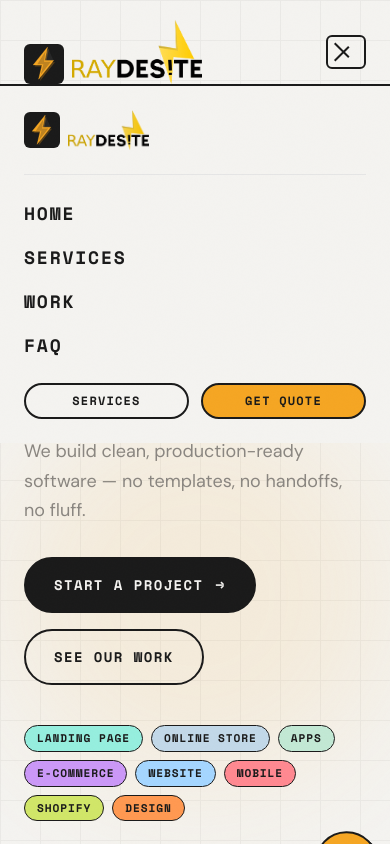
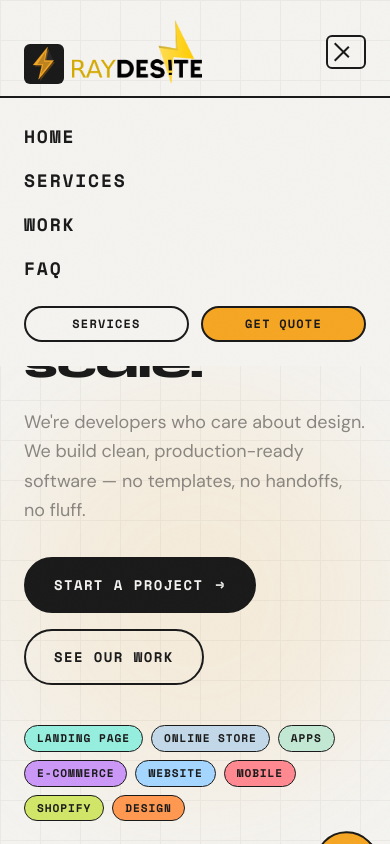
Before and after one commit to Raydesite/raydesite-website-official, a Next.js app: page / in a window 390 px wide. Both pictures are taken after a click on the button "Toggle menu". Shown: the top 844 px of the page. Built offline with nearby package versions, Linux system fonts and the light colour scheme.

Commit message:
fix mobile menu

```diff
--- a/components/Navbar.tsx
+++ b/components/Navbar.tsx
@@ -171,22 +171,8 @@ export default function Navbar() {
 			{menuOpen && (
 				<div
 					id='mobile-menu'
-					className='md:hidden bg-[#F4F3F0] border-t-2 border-[#1A1A1A] px-6 py-6'
+					className='md:hidden bg-[#F4F3F0] border-t-2 border-[#1A1A1A] px-6 py-6 mt-3'
 				>
-					{/* Mobile logo */}
-					<div className='flex items-center gap-2 mb-6 pb-6 border-b border-[#E5E5E5]'>
-						<div className='w-9 h-9 bg-[#1A1A1A] rounded-md flex items-center justify-center overflow-hidden'>
-							<RaydesiteBolt size={20} />
-						</div>
-						<Image
-							src='/logo-raydesite.png'
-							alt='Raydesite'
-							width={150}
-							height={44}
-							className='h-10 w-auto object-contain mix-blend-multiply'
-						/>
-					</div>
-
 					<ul className='flex flex-col gap-4 mb-6'>
 						{navItems.map((item) => (
 							<li key={item.label}>
```
